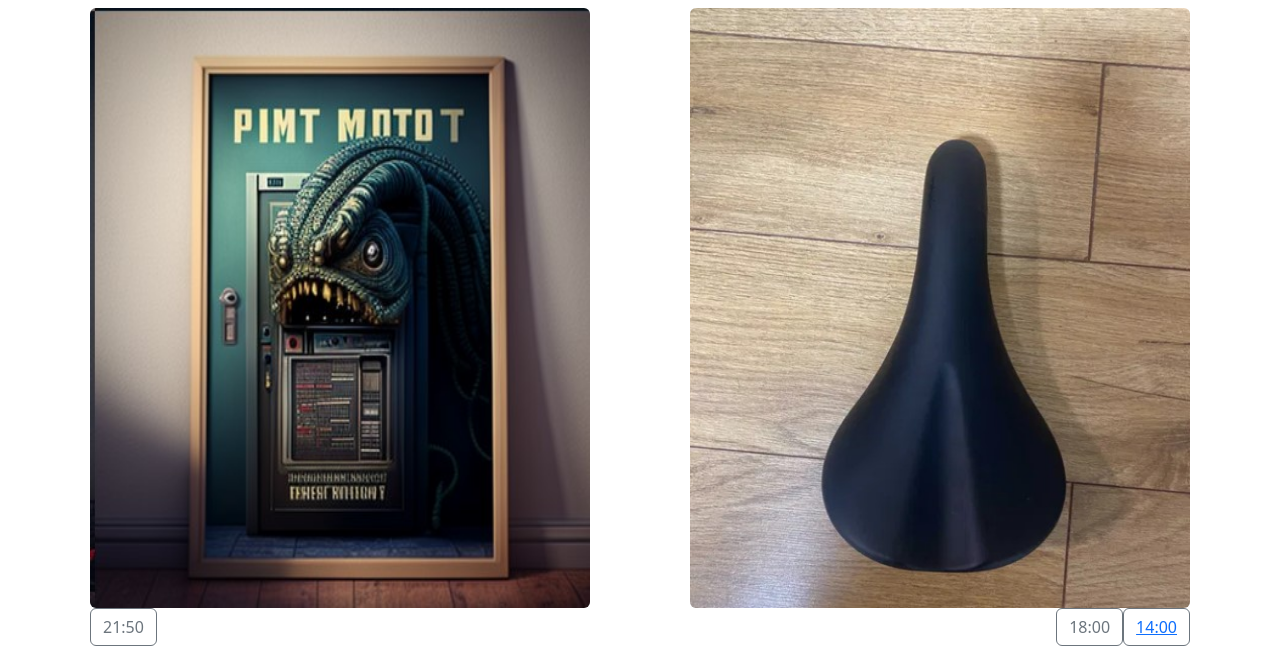
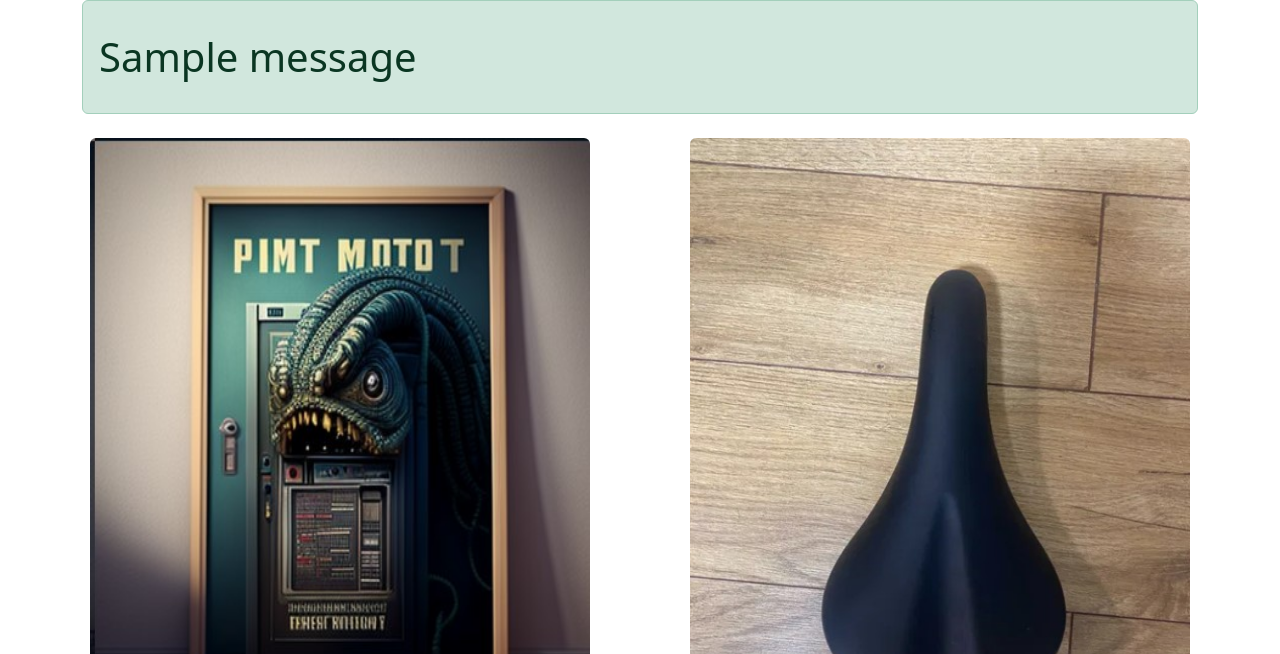
Before and after one commit to Viposha/Cinema, a Django app: page / in a window 1280 px wide. Shown: the part 86-740 px from the top of the page. Run offline with Django 4.2, Linux system fonts and the light colour scheme; one stand-in notice (Sample message) is shown.

Commit message:
add success message after buying tickets

```diff
--- a/home/templates/home/home.html
+++ b/home/templates/home/home.html
@@ -2,6 +2,16 @@
 {% load static %}
 
 {% block content %}
+
+
+    {% if messages %}
+    <div class="alert alert-success " role="alert">
+    {% for message in messages %}
+        <p align="justify"><h1>{{ message }}</h1></p>
+    {% endfor %}
+    </div>
+    {% endif %}
+
 <table class="table">
   <tbody>
     <tr>
--- a/home/templates/home/pay.html
+++ b/home/templates/home/pay.html
@@ -19,4 +19,5 @@
     <input type="submit" value="Сплатити">
     <br>
 </form>
+
 {% endblock %}
--- a/home/views.py
+++ b/home/views.py
@@ -1,5 +1,5 @@
 from django.shortcuts import render, redirect, reverse
-from django.http import HttpResponse
+from django.contrib import messages
 from django.views.generic import TemplateView, ListView
 from .models import Hall
 from .forms import CheckoutForm
@@ -37,6 +37,7 @@ def pay_view(request):
 			place.status = 1
 			place.user = email
 			place.save()
+		messages.add_message(request, messages.SUCCESS, 'Квитки придбані. Чекаємо Вас у нашому кінотеатрі!')
 		return redirect(reverse('home:home'))
 	else:
 		dict_seats = []
```
Also changed, not shown: db.sqlite3.
